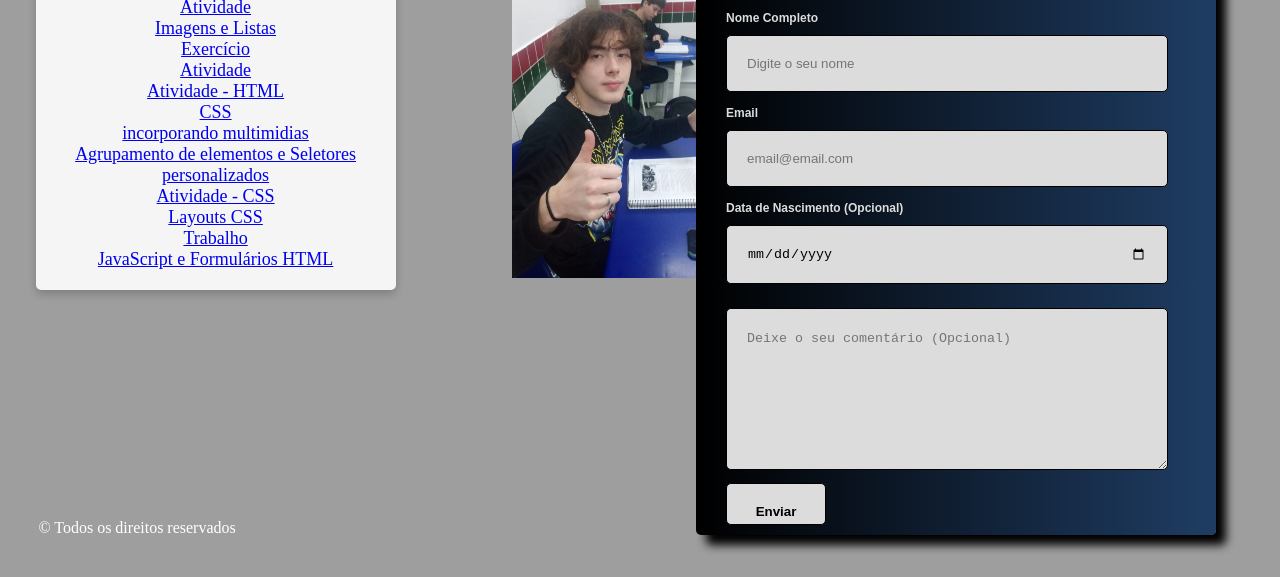
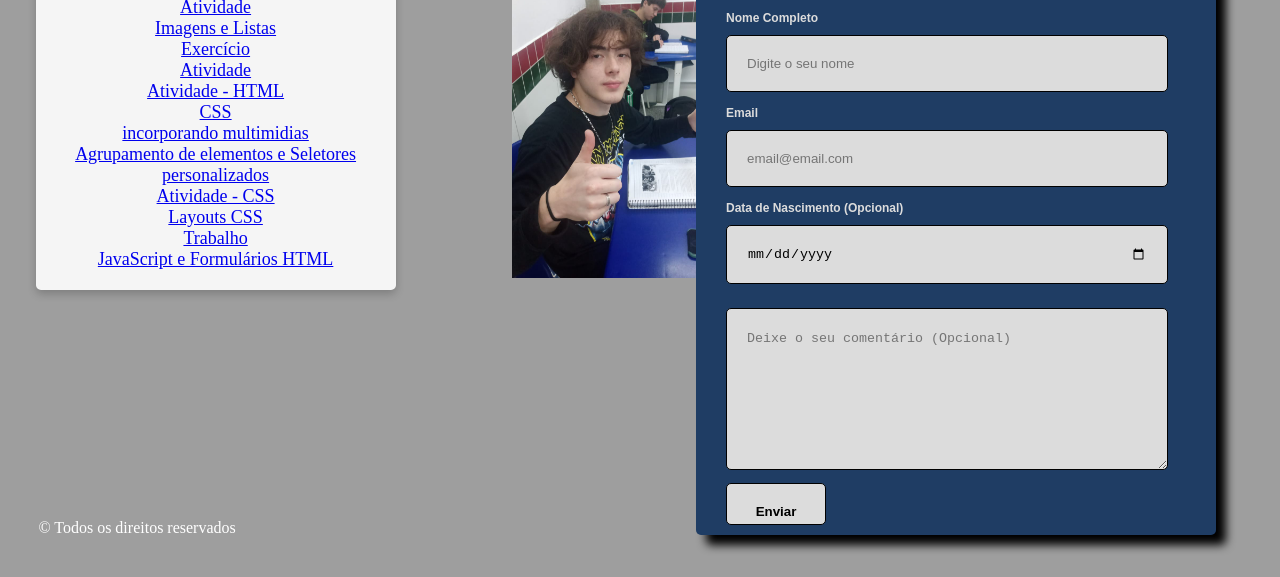
Before and after one commit to MaronGoodGood/aprendizado, a plain HTML site: page index.html in a window 1280 px wide. Shown: the part 223-800 px from the top of the page. Drawn offline with Linux system fonts and the light colour scheme.

Commit message:
Update layout02.css

```diff
--- a/css/layout02.css
+++ b/css/layout02.css
@@ -43,7 +43,7 @@ img{
 }
 .form{
     font-family: Arial, Helvetica, sans-serif;
-    background-image: linear-gradient(to right, black, #1f3d64);
+    background-color: #1f3d64;
     color: whitesmoke;
     margin: 0 auto;
     font-size: 12px;
```
